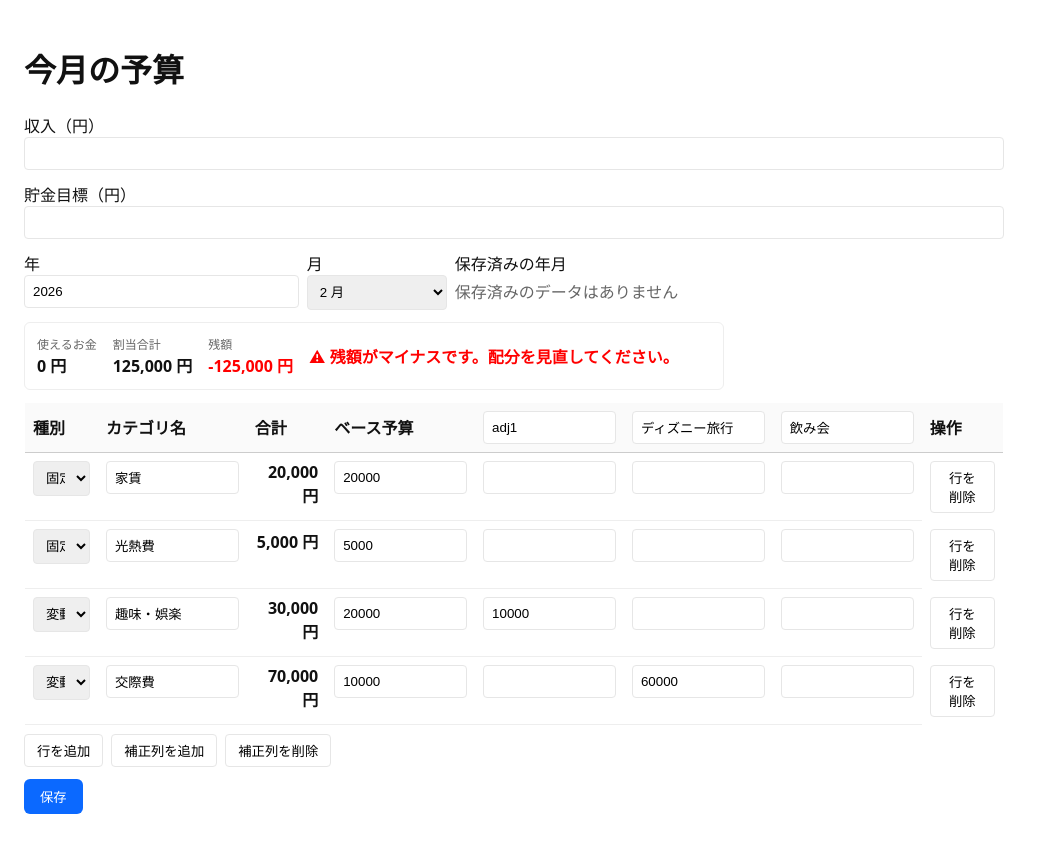
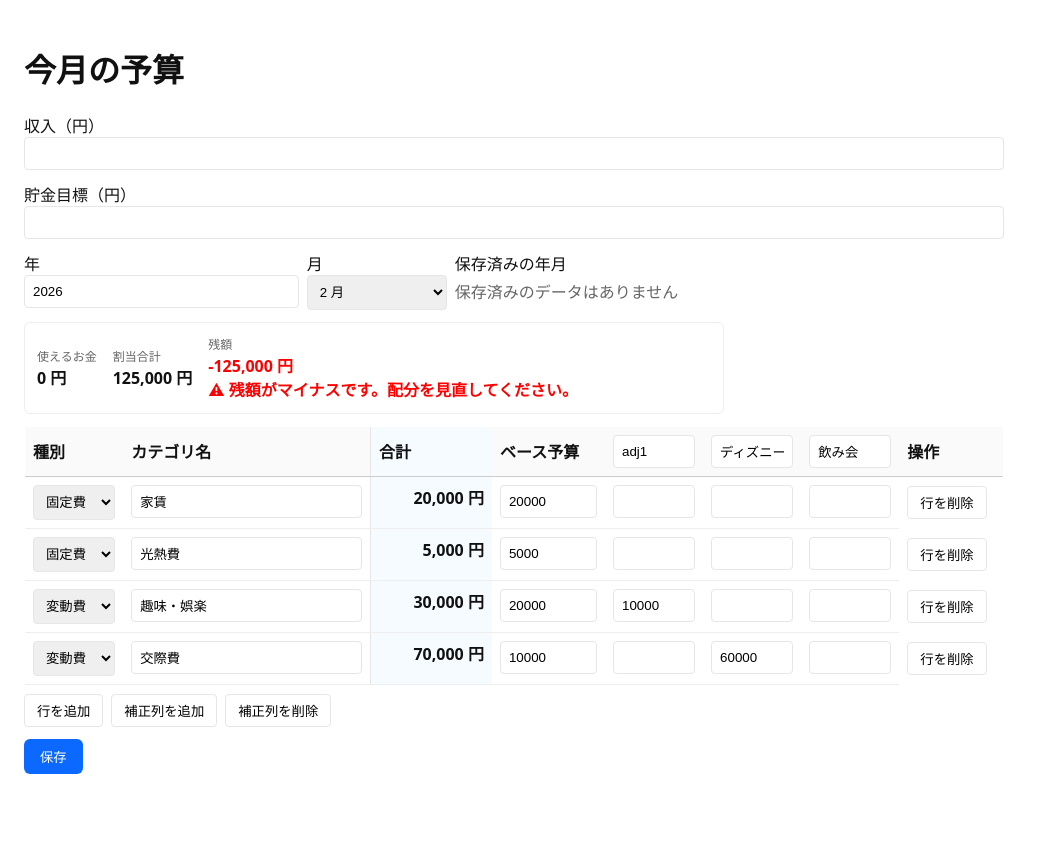
Before and after one commit to kannna5296/monthly-budgets, a Next.js app: page / in a window 1280 px wide. Shown: the whole page, without its empty margins (0-1043 px from the left). After the commit the page ends 814 px from the top, so only its background shows below. Built offline with nearby package versions, Linux system fonts and the light colour scheme.

Commit message:
T037.2,3

```diff
--- a/pages/index.tsx
+++ b/pages/index.tsx
@@ -438,13 +438,13 @@ const Home: React.FC = () => {
                   <div style={{ fontSize: 12, color: '#666' }}>割当合計</div>
                   <div style={{ fontWeight: '600' }}>{format(assigned)}</div>
                 </div>
-                <div>
+                <div role="status" aria-live="polite">
                   <div style={{ fontSize: 12, color: '#666' }}>残額</div>
                   <div style={{ fontWeight: '700', color: remaining < 0 ? 'red' : '#000' }}>{format(remaining)}</div>
+                  {remaining < 0 ? (
+                    <div style={{ color: 'red', fontWeight: 600 }}>⚠ 残額がマイナスです。配分を見直してください。</div>
+                  ) : null}
                 </div>
-                {remaining < 0 ? (
-                  <div style={{ color: 'red', fontWeight: 600 }}>⚠ 残額がマイナスです。配分を見直してください。</div>
-                ) : null}
               </div>
             );
           })()}
@@ -452,23 +452,24 @@ const Home: React.FC = () => {
 
         <div style={{ marginBottom: 12 }}>
           <div className={styles.tableContainer}>
-            <table className={styles.table}>
+            <table className={styles.table} aria-label="予算編集テーブル">
               <thead>
                 <tr>
-                  <th className={styles.th}>種別</th>
-                  <th className={styles.th}>カテゴリ名</th>
-                  <th className={styles.th}>合計</th>
-                  <th className={styles.th}>ベース予算</th>
+                  <th className={`${styles.th} ${styles.colType}`}>種別</th>
+                  <th className={`${styles.th} ${styles.colName}`}>カテゴリ名</th>
+                  <th className={`${styles.th} ${styles.colTotal}`}>合計</th>
+                  <th className={`${styles.th} ${styles.colBase}`}>ベース予算</th>
                   {adjLabels.map((label, i) => (
-                    <th key={i} className={styles.th}>
+                    <th key={i} className={`${styles.th} ${styles.colAdj}`}>
                       <input
                         value={label}
                         onChange={(e) => updateAdjLabel(i, e.target.value)}
                         className={styles.input}
+                        aria-label={`補正列 ${i + 1} のラベル`}
                       />
                     </th>
                   ))}
-                  <th className={styles.th}>操作</th>
+                  <th className={`${styles.th} ${styles.colAction}`}>操作</th>
                 </tr>
               </thead>
               <tbody>
@@ -480,20 +481,21 @@ const Home: React.FC = () => {
                       if (ci === 1) {
                         return (
                           <React.Fragment key={`cell-${ri}-${ci}`}>
-                            <td className={styles.td}>
+                            <td className={`${styles.td} ${styles.colName}`}>
                               <div>
                                 <input
                                   type="text"
                                   value={cell}
                                   onChange={(e) => updateCell(ri, ci, e.target.value)}
                                   className={err ? `${styles.input} ${styles.inputError}` : styles.input}
+                                  aria-label={`カテゴリ名 行 ${ri + 1}`}
                                 />
                                 {err ? (
                                   <div className={styles.dangerText} style={{ fontSize: 12, marginTop: 4 }}>{err}</div>
                                 ) : null}
                               </div>
                             </td>
-                            <td className={`${styles.td} ${styles.totalCell}`} aria-label={(() => {
+                            <td className={`${styles.td} ${styles.totalCell} ${styles.colTotal}`} aria-label={(() => {
                               const baseRaw = row[2];
                               if (baseRaw === undefined || baseRaw === '') return '';
                               const baseNum = Number(baseRaw);
@@ -528,8 +530,9 @@ const Home: React.FC = () => {
                         );
                       }
                       // for other cells render normally
+                      const tdClass = ci === 0 ? `${styles.td} ${styles.colType}` : ci === 2 ? `${styles.td} ${styles.colBase}` : `${styles.td} ${styles.colAdj}`;
                       return (
-                        <td key={ci} className={styles.td}>
+                        <td key={ci} className={tdClass}>
                           <div>
                             {ci === 0 ? (
                               <select
@@ -547,6 +550,7 @@ const Home: React.FC = () => {
                                 value={cell}
                                 onChange={(e) => updateCell(ri, ci, e.target.value)}
                                 className={err ? `${styles.input} ${styles.inputError}` : styles.input}
+                                aria-label={ci === 2 ? `ベース予算 行 ${ri + 1}` : `補正 ${ci - 2} 行 ${ri + 1}`}
                               />
                             )}
                             {err ? (
--- a/styles/Table.module.css
+++ b/styles/Table.module.css
@@ -49,6 +49,45 @@
   font-weight: 700;
 }
 
+/* Column-specific widths for desktop-first layout */
+.colType {
+  width: 120px;
+}
+
+.colName {
+  width: 320px;
+}
+
+.colTotal {
+  width: 140px;
+  background: #f6fbff;
+  border-left: 1px solid var(--border);
+}
+
+.colBase {
+  width: 140px;
+}
+
+.colAdj {
+  width: 120px;
+}
+
+.colAction {
+  width: 120px;
+}
+
+/* focus styles for keyboard users */
+.input:focus-visible,
+.smallButton:focus-visible,
+.primaryButton:focus-visible {
+  outline: 3px solid rgba(11, 105, 255, 0.18);
+  outline-offset: 2px;
+}
+
+.th input:focus-visible {
+  outline: 2px solid rgba(11, 105, 255, 0.18);
+}
+
 .actionCell {
   padding: 8px;
 }
```
Also changed, not shown: specs/monthly-budget/tasks.md (+8 -0 lines).
